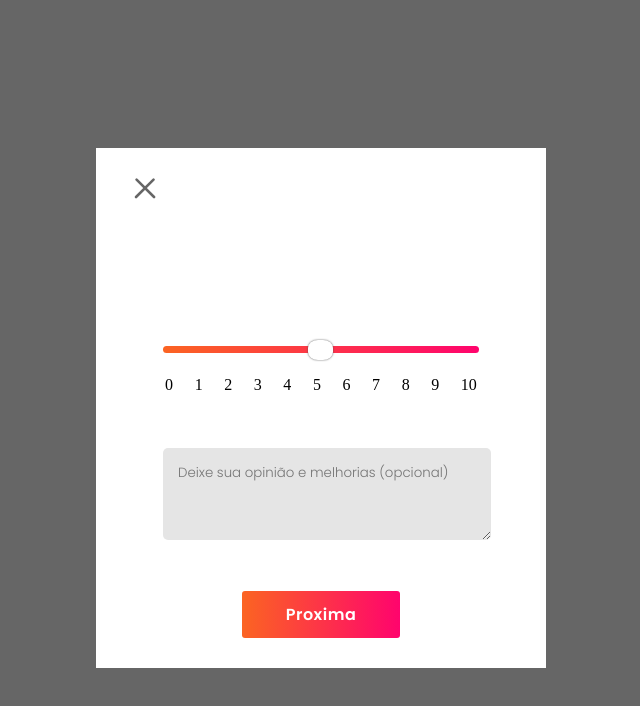
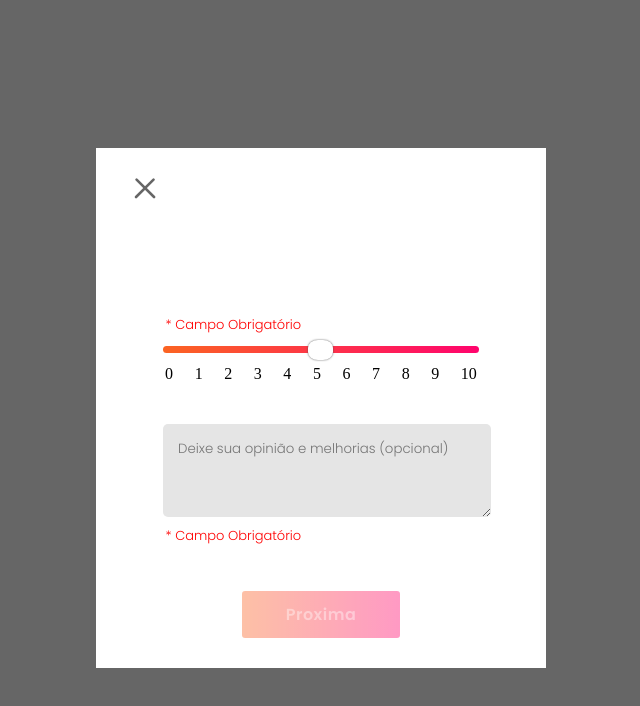
Before and after one commit to gustavox-dev/NPS-Front-end, a React (Vite) app: page / in a window 1280 px wide. Shown: the top 706 px of the page, without its empty margins (319-959 px from the left). Built offline with nearby package versions, Linux system fonts and the light colour scheme; no server answers.

Commit message:
@gustavox-dev :sparkles: Tratando erros da requisição e corrigindo comportamento da primeira pergunta.

```diff
--- a/src/components/Button/index.jsx
+++ b/src/components/Button/index.jsx
@@ -1,8 +1,12 @@
 import React from 'react'
 import { Btn } from './styles'
 
-export function Button({ onClick, children }) {
+export function Button({ onClick, children, disabled }) {
     return(
-        <Btn onClick={onClick}>{children}</Btn>
+        <>
+        <Btn onClick={onClick} disabled={disabled} >{children}</Btn>
+        {/* {disabled && (
+        )} */}
+        </>
     )
 }
--- a/src/components/Button/styles.js
+++ b/src/components/Button/styles.js
@@ -1,4 +1,4 @@
-import styled from "styled-components";
+import styled, {css} from "styled-components";
 import { fonts } from "../../utils/fonts";
 import { colors } from "../../utils/colors";
 
@@ -23,6 +23,13 @@ export const Btn = styled.button`
 
     .next-page-btn {
 
+    }
+
+
+
+    &[disabled] {
+        opacity: 0.4;
+        cursor: not-allowed;
     }
     @media (max-width: 768px) {
         background: #FFFFFF;
--- a/src/components/InputRange/index.jsx
+++ b/src/components/InputRange/index.jsx
@@ -20,7 +20,6 @@ function InputRange({ onClick, userNote, setUserNote }) {
     target.style.backgroundSize = ((val - min) * 100) / (max - min) + "% 100%";
     setUserNote(target.value)
   };
-  console.log(userNote)
   return (
     <>
       <InputStyled
--- a/src/components/TextArea/index.jsx
+++ b/src/components/TextArea/index.jsx
@@ -15,6 +15,8 @@ function TextArea({ userOpinion, setUserOpinion }) {
         placeholder="Deixe sua opinião e melhorias (opcional)"
         onChange={e => handleChange(e)}
       />
+
+
     </>
   );
 }
--- a/src/components/TextArea/style.js
+++ b/src/components/TextArea/style.js
@@ -1,6 +1,6 @@
-import styled from "styled-components";
 import { fonts } from "../../utils/fonts";
 import { colors } from "../../utils/colors";
+import styled from "styled-components";
 
 export const TextAreaStyled = styled.textarea`
     margin-top: 30px;
--- a/src/pages/FirstQuestion/index.jsx
+++ b/src/pages/FirstQuestion/index.jsx
@@ -6,6 +6,8 @@ import {
   TitleAvaliation,
   QuestionText,
   Buttons,
+  LinkStyled,
+  TextRequired
 } from "./style";
 import Arrow from "../../assets/arrow.svg";
 import Close from "../../assets/close.svg";
@@ -18,27 +20,54 @@ import { Link } from "react-router-dom";
 
 function FirstQuestion() {
   const [questions, setQuestions] = useState("");
-  const [postQuestions, setPostQuestions] = useState("");
-  const [userNote, setUserNote] = useState("");
+  const [userNote, setUserNote] = useState();
   const [userOpinion, setUserOpinion] = useState("");
+  const [disabled, setDisabled] = useState(true);
 
   useEffect(() => {
     api.get("/api/question/3").then((res) => {
       setQuestions(res.data);
+    }).catch(error => {
+      alert("Questão não encontrada no banco de dados", error.message);
     });
-
+    reqValidator
   }, []);
 
+  const config = {
+    userNote: userNote,
+    userOpinion: userOpinion,
+    question: questions.id
+  }
+
   const post = () => {
-    const config = {
-      userNote: userNote,
-      userOpinion: userOpinion,
-      question: questions.id
-    }
-
+    // reqValidator()
     api.post("/api/answer", config)
   };
 
+  const reqValidator = () => {
+    console.log(config);
+    if(config.userNote === undefined || config.userNote === null) {
+      windiw.alert("É necessário informar uma nota.")
+      setDisabled(true)
+    } else if(config.userOpinion === undefined || config.userOpinion === "") {
+      windiw.alert("Por favor, nos dê sua opinião.")
+      setDisabled(true)
+    } else {
+      setDisabled(false)
+      // localStorage.setItem("userNote", config.userNote)
+      // localStorage.setItem("userOpinion", config.userOpinion)
+      // localStorage.setItem("question", config.question);
+    }
+  }
+  // console.log(config);
+
+  // const localStorageValue = () => {
+  //   localStorage.setItem("userNote", config.userNote)
+  //   localStorage.setItem("userOpinion", config.userOpinion)
+  //   localStorage.setItem("question", config.question);
+  // }
+
+  const disableButton = !userOpinion || !userNote;
 
   return (
     <Container key={questions.id}>
@@ -49,11 +78,23 @@ function FirstQuestion() {
         <ContentAvaliation>
           <TitleAvaliation>{questions.title}</TitleAvaliation>
           <QuestionText>{questions.description}</QuestionText>
+          {!userNote ? (
+            <TextRequired>
+              * Campo Obrigatório
+            </TextRequired>
+          ) : (<></>)}
           <InputRange userNote={userNote} setUserNote={setUserNote} />
           <TextArea userOpinion={userOpinion} setUserOpinion={setUserOpinion} />
+          {!userOpinion ? (
+            <TextRequired>
+              * Campo Obrigatório
+            </TextRequired>
+          ) : (<></>)}
         </ContentAvaliation>
-        <Button className="next-page" >
-          <Link className="next-page-btn" to="/secondQuestion" onClick={post}>Proxima</Link>
+        <Button className="next-page" disabled={disableButton} onClick={post}>
+          <LinkStyled className="next-page-btn" disabled={disableButton} to={disableButton ? "#" : '/secondQuestion'} >
+            Proxima
+          </LinkStyled>
         </Button>
       </Content>
     </Container>
--- a/src/pages/FirstQuestion/style.js
+++ b/src/pages/FirstQuestion/style.js
@@ -1,5 +1,7 @@
-import styled from "styled-components";
+import styled, {css} from "styled-components";
 import { fonts } from "../../utils/fonts";
+import { Link } from "react-router-dom";
+import { colors } from "../../utils/colors";
 
 export const Container = styled.div`
   margin: 0;
@@ -88,3 +90,28 @@ export const QuestionText = styled.p`
 export const IconSuccess = styled.div`
   width: 100%;
 `;
+
+export const TextRequired = styled.span`
+  font-family: ${fonts.ff_popins}, ${fonts.ff_serif};
+  color: red;
+  margin-left: 20px;
+  width: 90%;
+  display: flex;
+  justify-items: flex-start;
+  font-size: 13px;
+`;
+
+export const LinkStyled = styled(Link)`
+  /* border: 1px solid black; */
+  width: 100%;
+  height: 100%;
+
+  display: flex;
+  justify-content: center;
+  align-items: center;
+
+  &[disabled] {
+    ${({ disabled }) => disabled ?  css`opacity: 0.4;
+        cursor: not-allowed` : ""};
+  }
+`;
--- a/src/pages/SecondQuestion/index.jsx
+++ b/src/pages/SecondQuestion/index.jsx
@@ -24,6 +24,8 @@ function SecondQuestion() {
   useEffect(() => {
     api.get("/api/question/4").then((res) => {
       setQuestions(res.data);
+    }).catch(error => {
+      alert("Questão não encontrada no banco de dados", error.message);
     });
   }, []);
 
@@ -56,6 +58,7 @@ function SecondQuestion() {
           <Link className="previus-page" to="/">Voltar</Link>
           <Link className="next-page-btn" to="/thirdQuestion" onClick={post}>Proxima</Link>
         </Button>
+
       </Content>
     </Container>
   );
--- a/src/pages/Success/index.jsx
+++ b/src/pages/Success/index.jsx
@@ -10,7 +10,23 @@ import {
 import success from "../../assets/success.svg";
 import { Button } from "../../components/Button";
 import Close from "../../assets/close.svg";
+import { useEffect } from "react";
+import { api } from "../../services/api";
+import { useState } from "react";
+
+
 function Success() {
+  const [successResponse, setSuccessResponse] = useState("")
+
+  useEffect(() => {
+    api.get("/api/answer").then(response => {
+        setSuccessResponse(response.data);
+      }).catch(error => {
+        alert("Erro ao buscar a lista de resposta no banco de dados", error.message);
+      });
+  }, [])
+
+
   return (
     <Container>
       <Content>
@@ -31,6 +47,7 @@ function Success() {
         </ContentAvaliation>
         <Button className="next-page">Concluir</Button>
       </Content>
+      {console.table(successResponse)}
     </Container>
   );
 }
--- a/src/pages/ThirdQuestion/index.jsx
+++ b/src/pages/ThirdQuestion/index.jsx
@@ -13,16 +13,22 @@ import InputRange from "../../components/InputRange";
 import TextArea from "../../components/TextArea";
 import { api } from "../../services/api";
 import { useEffect, useState } from "react";
-import { Link } from "react-router-dom";
+import { Link, useNavigate, useParams } from "react-router-dom";
 
 function ThirdQuestion() {
+  const navigate = useNavigate();
+  const { id } = useParams();
   const [questions, setQuestions] = useState("");
   const [userNote, setUserNote] = useState("");
   const [userOpinion, setUserOpinion] = useState("");
 
+
+
   useEffect(() => {
     api.get("/api/question/5").then((res) => {
       setQuestions(res.data);
+    }).catch(error => {
+      alert("Questão não encontrada no banco de dados", error.message);
     });
   }, []);
 
@@ -35,6 +41,8 @@ function ThirdQuestion() {
 
     api.post("/api/answer", config)
   };
+
+
 
   return (
     <Container key={questions.id}>
```
Also changed, not shown: 1 other file (tests, documents, lock files or other folders).
